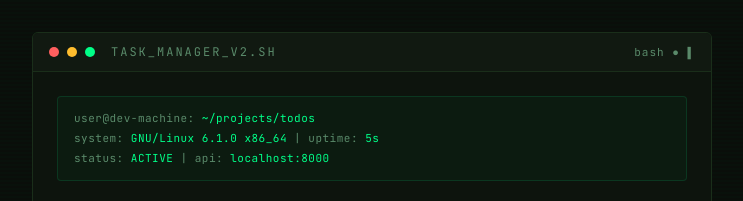
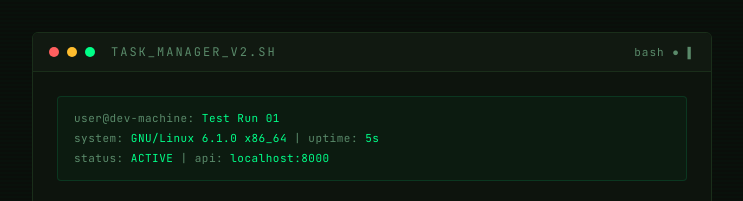
Before and after one commit to Pawit44/serverless-todolist-app, a Next.js app in the folder app/frontend/: page / in a window 1280 px wide. Shown: the top 201 px of the page, without its empty margins (268-1011 px from the left). Built offline with nearby package versions, Linux system fonts and the light colour scheme; no server answers.

Commit message:
edit code frontend

```diff
--- a/app/frontend/app/page.tsx
+++ b/app/frontend/app/page.tsx
@@ -328,7 +328,7 @@ export default function TodoPage() {
 
             {/* System Info */}
             <div className="sys-info">
-              <div className="sys-line">user@dev-machine: <span>~/projects/todos</span></div>
+              <div className="sys-line">user@dev-machine: <span>Test Run 01</span></div>
               <div className="sys-line">system: <span>GNU/Linux 6.1.0 x86_64</span> | uptime: <span>{uptime}</span></div>
               <div className="sys-line">status: <span>ACTIVE</span> | api: <span>localhost:8000</span></div>
             </div>
```
Also changed, not shown: 1 other file (tests, documents, lock files or other folders).
